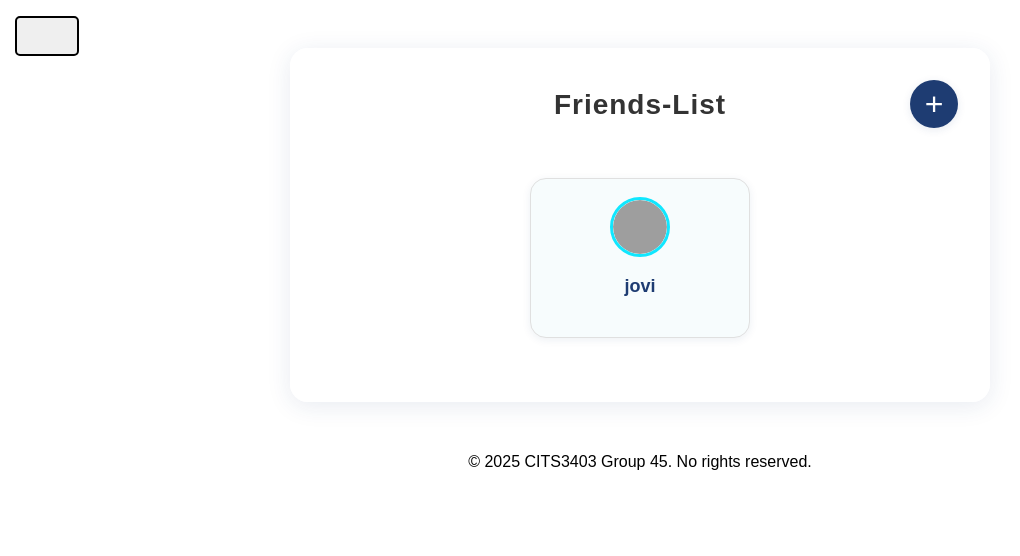
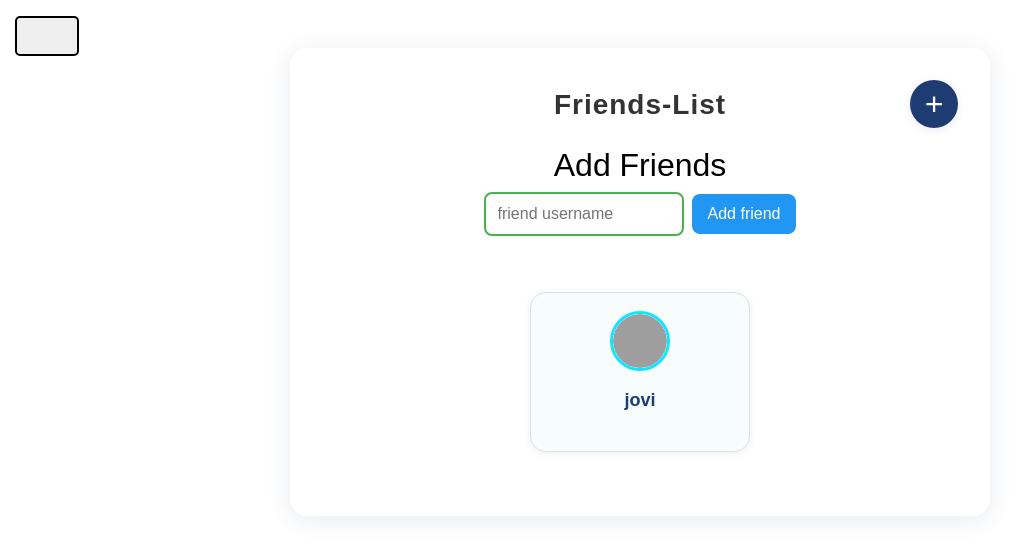
Before and after one commit to dhq-le/CITS3403, a Flask app: page /friends in a window 1280 px wide. Shown: the part 68-624 px from the top of the page, without its empty margins (0-1020 px from the left). Run offline with Flask 3, Linux system fonts and the light colour scheme; a user stored in the database is signed in; some libraries are stand-ins or nearby versions; grey boxes are pictures that could not be loaded.

Commit message:
Add functionality I fixed the functionality error in the friends page, since the friends page has no functionality after the prettified version was release.

```diff
--- a/app/templates/base.html
+++ b/app/templates/base.html
@@ -57,14 +57,7 @@
 						<a class="nav-link" href=" {{ url_for('routes.index') }}">Home</a>
 					</li>
 					<li class="nav-item">
-						<a class="nav-link" href="#">Metrics</a>
-					</li>
-					<li class="nav-item">
 						<a class="nav-link" href=" {{ url_for('routes.view_friends') }}">Friends</a>
-					</li>
-					<li class="nav-item">
-
-						<a class="nav-link" href="#">Training</a>
 					</li>
 					<li class="nav-item">
 						<a class="nav-link" href="{{ url_for('routes.logout') }}">Logout</a>
--- a/app/templates/friends.html
+++ b/app/templates/friends.html
@@ -172,6 +172,37 @@
     <button class="add-friend-btn" id="openAddFriendModal" title="Add Friend">+</button>
     <h1>Friends-List</h1>
 
+    {% if requests %}
+      <section class="requests-section">
+        <h2>Friend Requests</h2>
+        <ul class="requests-list">
+          {% for r in requests %}
+            <li>
+              {{ r.from_user.username }}
+              <form action="{{ url_for('routes.accept_friend', req_id=r.id) }}"
+                    method="post" style="display:inline;">
+                <button type="submit" class="btn accept-btn">Accept</button>
+              </form>
+              <form action="{{ url_for('routes.decline_friend', req_id=r.id) }}"
+                    method="post" style="display:inline;">
+                <button type="submit" class="btn decline-btn">Refuse</button>
+              </form>
+            </li>
+          {% endfor %}
+        </ul>
+      </section>
+    {% endif %}
+
+    <!-- 发送好友请求 -->
+    <div class="add-friend-section">
+      <h2>Add Friends</h2>
+      <form method="post" class="add-friend-form">
+        {{ form.hidden_tag() }}
+        {{ form.friend_username(class="friend-input", placeholder="friend username") }}
+        {{ form.submit(class="btn add-btn") }}
+      </form>
+    </div>
+
     {% if friends %}
       <div class="friend-list">
         {% for u in friends %}
```
